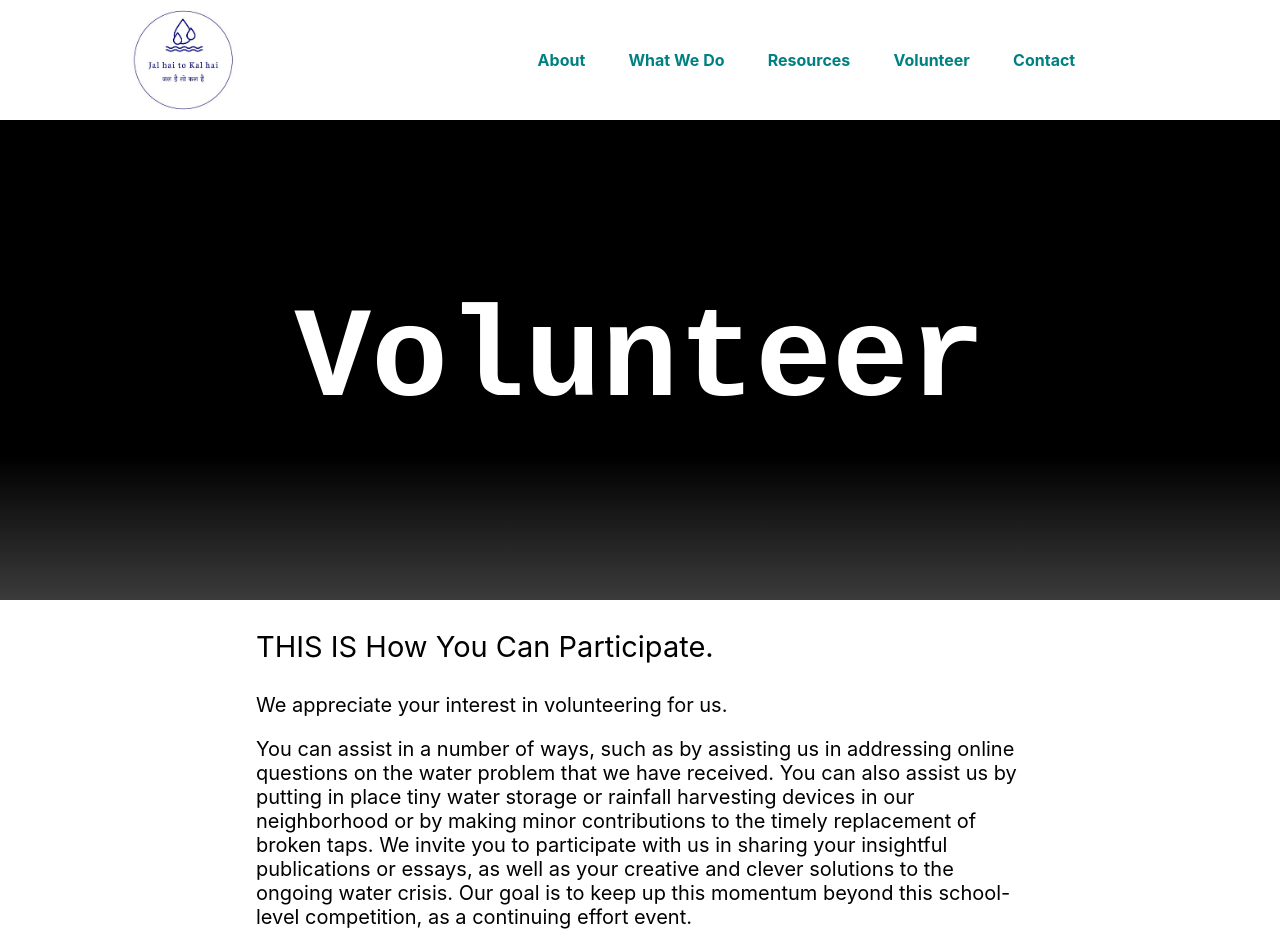
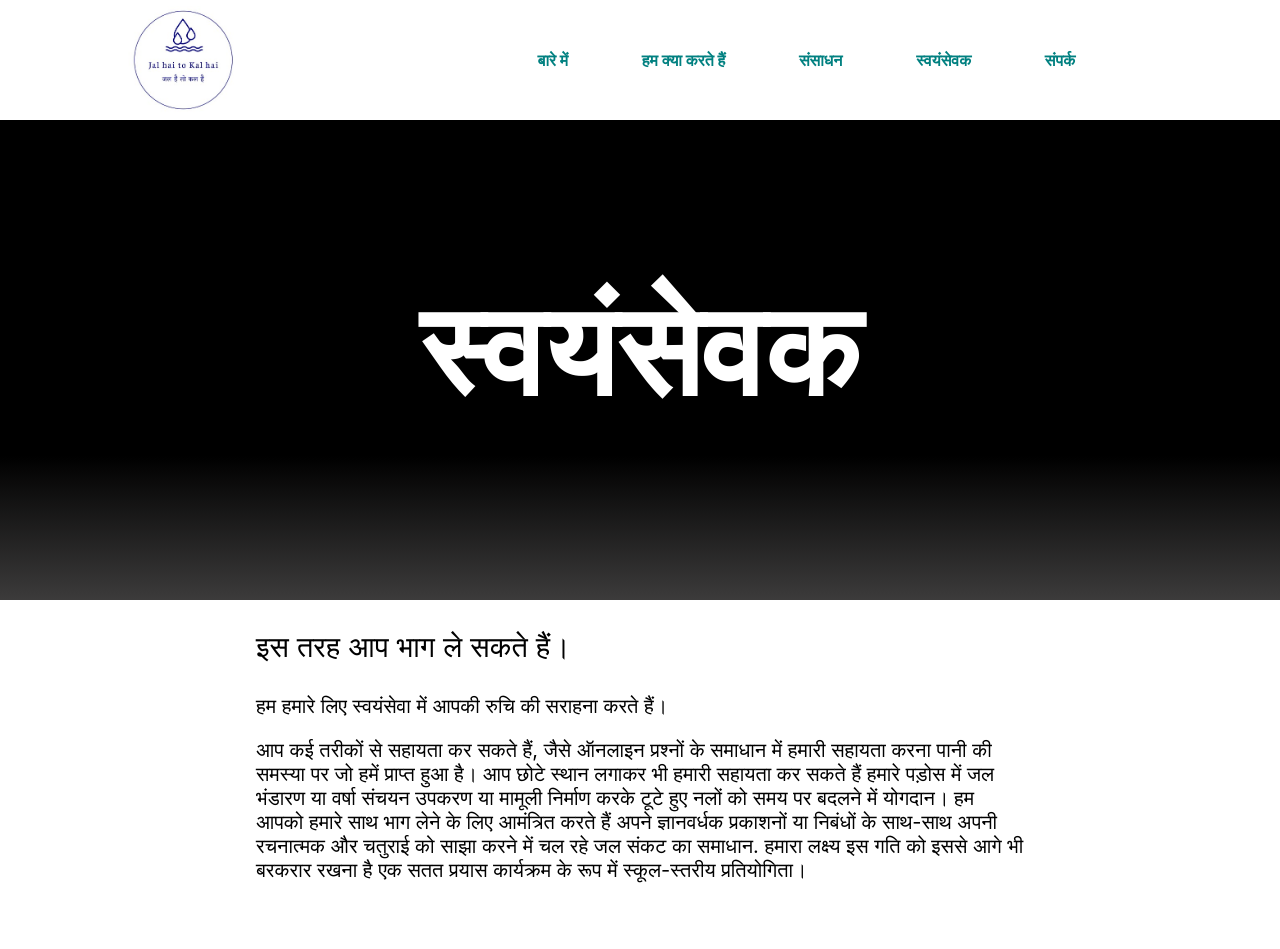
Before and after one commit to charvi16/JalhaitoKalhai, a React (Create React App) app: page /volunteer in a window 1280 px wide. After the commit the page ends 902 px from the top, so only its background shows below. Built offline with nearby package versions, Linux system fonts and the light colour scheme.

Commit message:
translated to hindi

```diff
--- a/package.json
+++ b/package.json
@@ -6,8 +6,10 @@
     "@testing-library/jest-dom": "^5.17.0",
     "@testing-library/react": "^13.4.0",
     "@testing-library/user-event": "^13.5.0",
+    "i18next-browser-languagedetector": "^8.0.0",
     "react": "^18.3.1",
     "react-dom": "^18.3.1",
+    "react-i18next": "^15.1.0",
     "react-router-dom": "^6.26.2",
     "react-scripts": "5.0.1",
     "web-vitals": "^2.1.4"
--- a/src/Landing Page/landingpage.jsx
+++ b/src/Landing Page/landingpage.jsx
@@ -45,35 +45,35 @@ function Landingpage() {
           className={`header-item ${selected === 'about' ? 'active' : ''}`}
           onClick={() => handleSelect('about')}
         >
-          About
+          बारे में
         </div>
 
         <div
           className={`header-item ${selected === 'what' ? 'active' : ''}`}
           onClick={() => handleSelect('what')}
         >
-          What We Do
+          हम क्या करते हैं
         </div>
 
         <div
           className={`header-item ${selected === 'resources' ? 'active' : ''}`}
           onClick={() => handleSelect('resources')}
         >
-          Resources
+          संसाधन
         </div>
 
         <div
           className={`header-item ${selected === 'volunteer' ? 'active' : ''}`}
           onClick={() => handleSelect('volunteer')}
         >
-          Volunteer
+          स्वयंसेवक
         </div>
 
         <div
           className={`header-item ${selected === 'contact' ? 'active' : ''}`}
           onClick={() => handleSelect('contact')}
         >
-          Contact
+          संपर्क
         </div>
       </div>
         <div className="dropdown">
@@ -81,10 +81,6 @@ function Landingpage() {
             Menu
           </button>
           <div className={`dropdown-content ${dropdownOpen ? 'show' : ''}`}>
-            {loading ? (
-              <div className="white-text">Loading, please wait...</div>
-            ) : (
-              <>
           {['about', 'what', 'resources', 'volunteer', 'contact'].map((item) => (
     <p
       key={item}
@@ -94,8 +90,6 @@ function Landingpage() {
       {item.charAt(0).toUpperCase() + item.slice(1)}
     </p>
   ))}
-              </>
-            )}
           </div>
         </div>
     </div>
@@ -108,8 +102,8 @@ function Landingpage() {
         </div>
 
         <div className="partnership">
-          <div className="partnership-content">In Partnership</div>
-          <div className="partnership-content">with</div>
+          <div className="partnership-content">साझेदारी में</div>
+          <div className="partnership-content">साथ</div>
           <div className="partnership-div">
           <a href="https://spsjharkhand.org/" target="_blank" rel="noopener noreferrer">
               <img src={partner2} alt="partner2" />
--- a/src/components/Volunteer/volunteer.jsx
+++ b/src/components/Volunteer/volunteer.jsx
@@ -34,39 +34,39 @@ function Volunteer() {
           className={`header-item ${selected === 'about' ? 'active' : ''}`}
           onClick={() => handleSelect('about')}
         >
-          About
+          बारे में
         </div>
 
         <div
           className={`header-item ${selected === 'what' ? 'active' : ''}`}
           onClick={() => handleSelect('what')}
         >
-          What We Do
+          हम क्या करते हैं
         </div>
 
         <div
           className={`header-item ${selected === 'resources' ? 'active' : ''}`}
           onClick={() => handleSelect('resources')}
         >
-          Resources
+          संसाधन
         </div>
 
         <div
           className={`header-item ${selected === 'volunteer' ? 'active' : ''}`}
           onClick={() => handleSelect('volunteer')}
         >
-          Volunteer
+          स्वयंसेवक
         </div>
 
         <div
           className={`header-item ${selected === 'contact' ? 'active' : ''}`}
           onClick={() => handleSelect('contact')}
         >
-          Contact
+          संपर्क
         </div>
       </div>
 
-        <div className="dropdown">
+        {/* <div className="dropdown">
           <button className="dropdown-toggle" onClick={toggleDropdown}>
             Menu
           </button>
@@ -87,28 +87,28 @@ function Volunteer() {
               </>
             )}
           </div>
-        </div>
+        </div> */}
 
       </div>
 
       <div
           className="volunteer1"
         >
-           <h1 className="volunteer-text">Volunteer</h1>
+           <h1 className="volunteer-text">स्वयंसेवक</h1>
         </div>
 
       <div className="volunteer-content">
-        <p className='volunteer-text-1'>THIS IS How You Can Participate.</p>
-        <p className='volunteer-text-2'>We appreciate your interest in volunteering for us.
+        <p className='volunteer-text-1'>इस तरह आप भाग ले सकते हैं।</p>
+        <p className='volunteer-text-2'>हम हमारे लिए स्वयंसेवा में आपकी रुचि की सराहना करते हैं।
         </p>
         <p className='volunteer-text-3'>
-        You can assist in a number of ways, such as by assisting us in addressing online questions
-        on the water problem that we have received. You can also assist us by putting in place tiny
-        water storage or rainfall harvesting devices in our neighborhood or by making minor
-        contributions to the timely replacement of broken taps. We invite you to participate with us
-        in sharing your insightful publications or essays, as well as your creative and clever
-        solutions to the ongoing water crisis. Our goal is to keep up this momentum beyond this
-        school-level competition, as a continuing effort event.
+        आप कई तरीकों से सहायता कर सकते हैं, जैसे ऑनलाइन प्रश्नों के समाधान में हमारी सहायता करना
+        पानी की समस्या पर जो हमें प्राप्त हुआ है। आप छोटे स्थान लगाकर भी हमारी सहायता कर सकते हैं
+        हमारे पड़ोस में जल भंडारण या वर्षा संचयन उपकरण या मामूली निर्माण करके
+        टूटे हुए नलों को समय पर बदलने में योगदान। हम आपको हमारे साथ भाग लेने के लिए आमंत्रित करते हैं
+        अपने ज्ञानवर्धक प्रकाशनों या निबंधों के साथ-साथ अपनी रचनात्मक और चतुराई को साझा करने में
+        चल रहे जल संकट का समाधान. हमारा लक्ष्य इस गति को इससे आगे भी बरकरार रखना है
+        एक सतत प्रयास कार्यक्रम के रूप में स्कूल-स्तरीय प्रतियोगिता।
         </p>
       </div>
 
--- a/src/components/about/about.jsx
+++ b/src/components/about/about.jsx
@@ -31,83 +31,57 @@ function About() {
           className={`header-item ${selected === 'about' ? 'active' : ''}`}
           onClick={() => handleSelect('about')}
         >
-          About
-        </div>
+          बारे में
+         </div>
 
         <div
           className={`header-item ${selected === 'what' ? 'active' : ''}`}
           onClick={() => handleSelect('what')}
         >
-          What We Do
+          हम क्या करते हैं
         </div>
 
         <div
           className={`header-item ${selected === 'resources' ? 'active' : ''}`}
           onClick={() => handleSelect('resources')}
         >
-          Resources
+          संसाधन
         </div>
 
         <div
           className={`header-item ${selected === 'volunteer' ? 'active' : ''}`}
           onClick={() => handleSelect('volunteer')}
         >
-          Volunteer
+          स्वयंसेवक
         </div>
 
         <div
           className={`header-item ${selected === 'contact' ? 'active' : ''}`}
           onClick={() => handleSelect('contact')}
         >
-          Contact
+          संपर्क
         </div>
       </div>
 
-        <div className="dropdown">
-          <button className="dropdown-toggle" onClick={toggleDropdown}>
-            Menu
-          </button>
-          <div className={`dropdown-content ${dropdownOpen ? 'show' : ''}`}>
-            {loading ? (
-              <div className="white-text">Loading, please wait...</div>
-            ) : (
-              <>
-                {['about', 'what', 'resources', 'volunteer', 'contact'].map((item) => (
-                  <p
-                    key={item}
-                    className={selected === item ? 'active' : ''}
-                    onClick={() => handleSelect(item)}
-                  >
-                    {item.charAt(0).toUpperCase() + item.slice(1)}
-                  </p>
-                ))}
-              </>
-            )}
-          </div>
-        </div>
+        {/*  */}
       </div>
 
       <div className="about1">
-        <h1 className="about-text">About Us</h1>
+        <h1 className="about-text">हमारे बारे में</h1>
       </div>
 
       <div className="about-content">
         <p className='content-tagline'>Jal hai</p>
         <p className='content-tagline'>To kal hai</p>
         <p className='text-1'>
-          The purpose of this website is to increase awareness amongst people about the need to
-          reduce water wastage, which is one of the sustainability challenges related to the
-          current water crisis.
+        इस वेबसाइट का उद्देश्य पानी की बर्बादी को कम करने की आवश्यकता के बारे में लोगों के बीच जागरूकता बढ़ाना है, जो वर्तमान जल संकट से संबंधित स्थिरता चुनौतियों में से एक है।
         </p>
         <p className='text-2'>
-          In an effort to support the UN's global sustainability goals, two
-          Grade 8 students, Dimple Kumari and Simple Kumari, from KGBV School in Giridih,
-          Jharkhand, took the initiative to prepare this project for the National Students Innovative
-          Challenge, a nationwide school challenge/contest run by e-vidyaloka (website:
+        संयुक्त राष्ट्र के वैश्विक स्थिरता लक्ष्यों का समर्थन करने के प्रयास में, झारखंड के गिरिडीह में केजीबीवी स्कूल की आठवीं कक्षा की दो छात्राओं, भारती कुमारी और सिम्पल कुमारी ने, एक राष्ट्रव्यापी स्कूल चुनौती/प्रतियोगिता, नेशनल स्टूडेंट्स इनोवेटिव चैलेंज के लिए इस परियोजना को तैयार करने की पहल की। ई-विद्यालोक  (website:
           <a href="https://www.evidyaloka.org/national-student-innovation-challenge" target="_blank" rel="noopener noreferrer"> e-vidyaloka</a>).
         </p>
         <p className='text-3'>
-          This project will help us serve the community at large by sharing knowledge about different ways to effectively and efficiently utilize water resources, one such is rainwater harvesting or by creating small water storages where we can store precious rainwater to be utilized later.
+        यह परियोजना हमें जल संसाधनों का प्रभावी ढंग से और कुशलतापूर्वक उपयोग करने के विभिन्न तरीकों के बारे में ज्ञान साझा करके बड़े पैमाने पर समुदाय की सेवा करने में मदद करेगी, इनमें से एक है वर्षा जल संचयन या छोटे जल भंडारण बनाना जहां हम बाद में उपयोग करने के लिए बहुमूल्य वर्षा जल को संग्रहीत कर सकते हैं।
         </p>
       </div>
     </div>
--- a/src/components/contact/contact.jsx
+++ b/src/components/contact/contact.jsx
@@ -30,39 +30,39 @@ function Contact() {
           className={`header-item ${selected === 'about' ? 'active' : ''}`}
           onClick={() => handleSelect('about')}
         >
-          About
+          बारे में
         </div>
 
         <div
           className={`header-item ${selected === 'what' ? 'active' : ''}`}
           onClick={() => handleSelect('what')}
         >
-          What We Do
+          हम क्या करते हैं
         </div>
 
         <div
           className={`header-item ${selected === 'resources' ? 'active' : ''}`}
           onClick={() => handleSelect('resources')}
         >
-          Resources
+          संसाधन
         </div>
 
         <div
           className={`header-item ${selected === 'volunteer' ? 'active' : ''}`}
           onClick={() => handleSelect('volunteer')}
         >
-          Volunteer
+          स्वयंसेवक
         </div>
 
         <div
           className={`header-item ${selected === 'contact' ? 'active' : ''}`}
           onClick={() => handleSelect('contact')}
         >
-          Contact
+          संपर्क
         </div>
       </div>
 
-        <div className="dropdown">
+        {/* <div className="dropdown">
           <button className="dropdown-toggle" onClick={toggleDropdown}>
             Menu
           </button>
@@ -83,18 +83,18 @@ function Contact() {
               </>
             )}
           </div>
-        </div>
+        </div> */}
 
       </div>
 
       <div className="contact1">
         <h1 className="contact-text">
-          Contact Us
+        हमसे संपर्क करें
         </h1>
       </div>
       <div className="contact-content">
         <div className="contact-1">
-          Kindly Mail us for any suggestions or questions at:
+        कृपया किसी भी सुझाव या प्रश्न के लिए हमें मेल करें
         </div>
         <div className="email">
           <br/>
--- a/src/components/resources/resources.jsx
+++ b/src/components/resources/resources.jsx
@@ -30,39 +30,39 @@ function Resources() {
           className={`header-item ${selected === 'about' ? 'active' : ''}`}
           onClick={() => handleSelect('about')}
         >
-          About
+          बारे में
         </div>
 
         <div
           className={`header-item ${selected === 'what' ? 'active' : ''}`}
           onClick={() => handleSelect('what')}
         >
-          What We Do
+          हम क्या करते हैं
         </div>
 
         <div
           className={`header-item ${selected === 'resources' ? 'active' : ''}`}
           onClick={() => handleSelect('resources')}
         >
-          Resources
+          संसाधन
         </div>
 
         <div
           className={`header-item ${selected === 'volunteer' ? 'active' : ''}`}
           onClick={() => handleSelect('volunteer')}
         >
-          Volunteer
+          स्वयंसेवक
         </div>
 
         <div
           className={`header-item ${selected === 'contact' ? 'active' : ''}`}
           onClick={() => handleSelect('contact')}
         >
-          Contact
+          संपर्क
         </div>
       </div>
 
-        <div className="dropdown">
+        {/* <div className="dropdown">
           <button className="dropdown-toggle" onClick={toggleDropdown}>
             Menu
           </button>
@@ -83,17 +83,17 @@ function Resources() {
               </>
             )}
           </div>
-        </div>
+        </div> */}
 
       </div>
 
       <div className="resources1">
         <h1 className="resources-text">
-          Resources
+        संसाधन
         </h1>
       </div>
       <div className="resources-content">
-        <p>For resources refer to these articles:</p>
+        <p>संसाधनों के लिए ये लेख देखें:</p>
         <div className="resources-links">
           <a href='https://www.youtube.com/watch?v=nZEP_j3-0Mo'>https://www.youtube.com/watch?v=nZEP_j3-0Mo
           </a>
--- a/src/components/what/what.jsx
+++ b/src/components/what/what.jsx
@@ -7,7 +7,7 @@ import logo from '../logo.jpg';
 function What() {
 
   const navigate = useNavigate();
-  const [dropdownOpen, setDropdownOpen] = useState(false);
+  // const [dropdownOpen, setDropdownOpen] = useState(false);
   const [loading, setLoading] = useState(true);
   const [selected, setSelected] = useState('');
 
@@ -15,13 +15,13 @@ function What() {
   const handleSelect = (section) => {
     setSelected(section);
     navigate(`/${section === 'landing page' ? '' : section}`);
-    setDropdownOpen(false);
+    // setDropdownOpen(false);
   };
 
-  const toggleDropdown = () => {
-    setDropdownOpen((prev) => !prev);
-    console.log("Dropdown open:", !dropdownOpen);
-  };
+  // const toggleDropdown = () => {
+  //   setDropdownOpen((prev) => !prev);
+  //   console.log("Dropdown open:", !dropdownOpen);
+  // };
 
 
   return (
@@ -37,101 +37,58 @@ function What() {
           className={`header-item ${selected === 'about' ? 'active' : ''}`}
           onClick={() => handleSelect('about')}
         >
-          About
+          बारे में
         </div>
 
         <div
           className={`header-item ${selected === 'what' ? 'active' : ''}`}
           onClick={() => handleSelect('what')}
         >
-          What We Do
+          हम क्या करते हैं
         </div>
 
         <div
           className={`header-item ${selected === 'resources' ? 'active' : ''}`}
           onClick={() => handleSelect('resources')}
         >
-          Resources
+          संसाधन
         </div>
 
         <div
           className={`header-item ${selected === 'volunteer' ? 'active' : ''}`}
           onClick={() => handleSelect('volunteer')}
         >
-          Volunteer
+          स्वयंसेवक
         </div>
 
         <div
           className={`header-item ${selected === 'contact' ? 'active' : ''}`}
           onClick={() => handleSelect('contact')}
         >
-          Contact
+          संपर्क
         </div>
       </div>
 
-      <div className="dropdown">
-  <button className="dropdown-toggle" onClick={toggleDropdown}>
-    Menu
-  </button>
-  <div className={`dropdown-content ${dropdownOpen ? 'show' : ''}`}>
-    <div
-      className={`header-item ${selected === 'about' ? 'active' : ''}`}
-      onClick={() => handleSelect('about')}
-    >
-      About
-    </div>
-
-    <div
-      className={`header-item ${selected === 'what' ? 'active' : ''}`}
-      onClick={() => handleSelect('what')}
-    >
-      What We Do
-    </div>
-
-    <div
-      className={`header-item ${selected === 'resources' ? 'active' : ''}`}
-      onClick={() => handleSelect('resources')}
-    >
-      Resources
-    </div>
-
-    <div
-      className={`header-item ${selected === 'volunteer' ? 'active' : ''}`}
-      onClick={() => handleSelect('volunteer')}
-    >
-      Volunteer
-    </div>
-
-    <div
-      className={`header-item ${selected === 'contact' ? 'active' : ''}`}
-      onClick={() => handleSelect('contact')}
-    >
-      Contact
-    </div>
-  </div>
-</div>
 
       </div>
       <div
           className="what1"
         >
-           <h1 className="what-text">What We Do</h1>
+           <h1 className="what-text">हम क्या करते हैं</h1>
         </div>
 
       <div className="what-content">
-        <p className='what-text-1'>Our goal is to collaborate with other non-governmental organizations both
-          domestically and internationally in order to utilize their content or exchange
-          connections on our website.</p>
-        <p className='what-text-2'>This will make it easier for everyone to read through
-          the wealth of material available on our website, especially for students who are
-          still learning.
+        <p className='what-text-1'>हमारा लक्ष्य हमारी वेबसाइट पर उनकी सामग्री का उपयोग करने या कनेक्शन का आदान-प्रदान करने के लिए घरेलू और अंतरराष्ट्रीय स्तर पर अन्य गैर-सरकारी संगठनों के साथ सहयोग करना है।</p>
+        <p className='what-text-2'>इससे सभी के लिए पढ़ना आसान हो जाएगा
+          हमारी वेबसाइट पर प्रचुर मात्रा में सामग्री उपलब्ध है, विशेषकर छात्रों के लिए
+          अभी भी सीख रहा।
         </p>
         <p className='what-text-3'>
-          Several regional and state-level non-governmental organizations have expressed
-          interest in collaborating with us on publication sharing, water storage and
-          rainwater harvesting system development, online appointment scheduling, and
-          school visitation planning. Among these organizations are UthaanNGO in
-          Gurgaon, Natural Solutions in Maharashtra, and RainCentre in Tamil.
+        कई क्षेत्रीय और राज्य स्तरीय गैर-सरकारी संगठनों ने व्यक्त किया है
+          प्रकाशन साझाकरण, जल भंडारण आदि पर हमारे साथ सहयोग करने में रुचि
+          वर्षा जल संचयन प्रणाली विकास, ऑनलाइन अपॉइंटमेंट शेड्यूलिंग, और
+          विद्यालय भ्रमण योजना. इन संगठनों में उत्थानएनजीओ भी शामिल है
+          गुड़गांव, महाराष्ट्र में प्राकृतिक समाधान और तमिल में रेनसेंटर।
         </p>
       </div>
 
```
Also changed, not shown: src/Landing Page/landingpage.css (+35 -71 lines), src/components/what/what.css (+9 -70 lines), src/i18.jsx (added, +20 -0 lines), 1 other file (tests, documents, lock files or other folders). Lines whose indentation alone changed are shown as unchanged.
